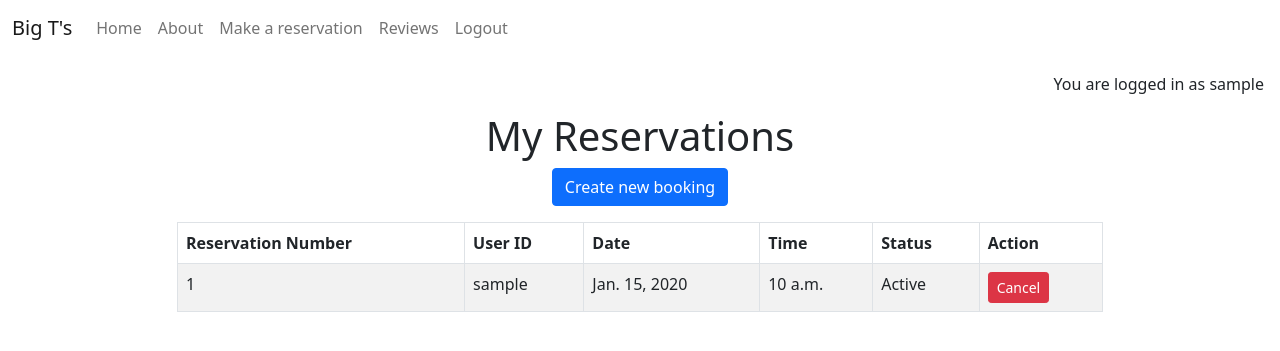
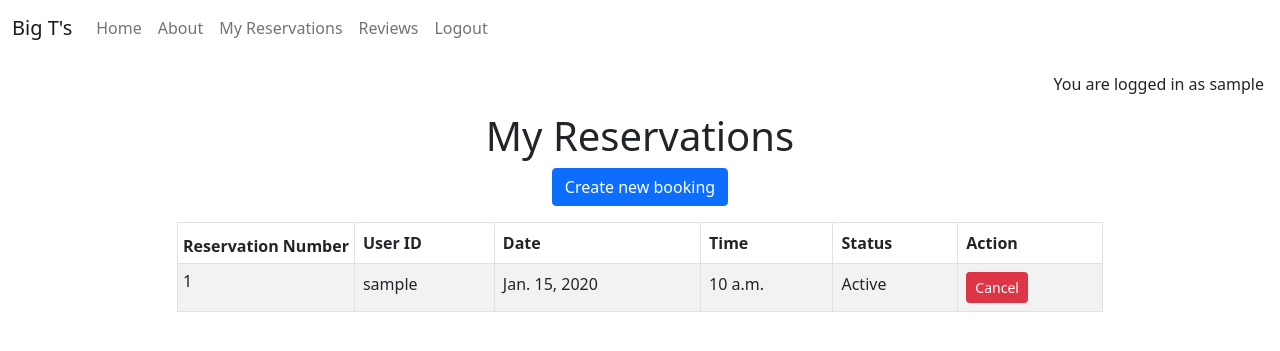
Before and after one commit to TrisPatt/Big-Ts-Chophouse, a Django app: page /reservation/ in a window 1280 px wide. Shown: the top 351 px of the page. Run offline with Django 4.2, Linux system fonts and the light colour scheme; a user stored in the database is signed in; tables that the repository leaves empty hold one stand-in row (values such as "Sample post").

Commit message:
add date picker to date field in reservation forms.py

```diff
--- a/reservation/forms.py
+++ b/reservation/forms.py
@@ -8,7 +8,8 @@ class ReservationForm(forms.ModelForm):
         widget=forms.DateInput(attrs={
             'class': 'form-control datetimepicker-input',
             'id': 'reservation-date',
-            'data-target': '#datetimepicker1'
+            'data-provide': 'datepicker',
+            'data-date-format': 'dd-mm-yyyy'
         })
     )
     time = forms.ChoiceField(
--- a/reservation/templates/reservation/reservation_list.html
+++ b/reservation/templates/reservation/reservation_list.html
@@ -13,7 +13,7 @@
             <table class="table table-striped table-bordered">
                 <thead>
                     <tr>
-                        <th style="white-space: nowrap;">Reservation Number</th>
+                        <th style="width: 10%; white-space: nowrap; padding: 5px;">Reservation Number</th>
                         <th>User ID</th>
                         <th>Date</th>
                         <th>Time</th>
@@ -24,7 +24,7 @@
                 <tbody>
                     {% for reservation in reservations %}
                         <tr>
-                            <td style="white-space: nowrap;">{{ reservation.reservation_number }}</td>
+                            <td style="width: 10%; white-space: nowrap; padding: 5px;">{{ reservation.reservation_number }}</td>
                             <td>{{ reservation.user_id }}</td>
                             <td>{{ reservation.date }}</td>
                             <td>{{ reservation.time }}</td>
--- a/reservation/views.py
+++ b/reservation/views.py
@@ -14,9 +14,14 @@ def home(request):
     return render(request, 'reservation/home.html')
 
 #review reservations
+@login_required #Only allow logged in users to view reservation with their unique id
 def reservation_list(request):
-    reservations = Reservation.objects.filter(user_id=request.user)
-    return render(request, 'reservation/reservation_list.html', {'reservations': reservations})
+    if request.user.is_authenticated:
+        reservations = Reservation.objects.filter(user_id=request.user.id)
+        return render(request, 'reservation/reservation_list.html', {'reservations': reservations})
+    else:
+        # Redirect to login page if the user is not authenticated
+        return redirect('templates/account/login.html')
 
 
 @login_required #Only allow logged in users to create a reservation with their unique id
--- a/templates/base.html
+++ b/templates/base.html
@@ -30,6 +30,7 @@
     <!-- Bootstrap CSS -->
     <link href="https://cdn.jsdelivr.net/npm/bootstrap@5.0.1/dist/css/bootstrap.min.css" rel="stylesheet"
         integrity="sha384-+0n0xVW2eSR5OomGNYDnhzAbDsOXxcvSN1TPprVMTNDbiYZCxYbOOl7+AMvyTG2x" crossorigin="anonymous">
+    <link rel="stylesheet" href="https://cdnjs.cloudflare.com/ajax/libs/bootstrap-datepicker/1.9.0/css/bootstrap-datepicker.min.css">
 
     <!-- Custom CSS -->
     <link rel="stylesheet" href="{% static 'css/style.css' %}">
@@ -63,7 +64,7 @@
                         <a class="nav-link
                           {% if request.path == reservation_url %}active{%endif%}" aria-current="page"
                           href="{% url 'reservation_list' %}"
-                          >Make a reservation</a>
+                          >My Reservations</a>
                     </li>
                     <li class="nav-item">
                         <a class="nav-link
@@ -127,8 +128,9 @@
     </footer>
 
     <script src="https://cdn.jsdelivr.net/npm/bootstrap@5.0.1/dist/js/bootstrap.bundle.min.js"
-        integrity="sha384-gtEjrD/SeCtmISkJkNUaaKMoLD0//ElJ19smozuHV6z3Iehds+3Ulb9Bn9Plx0x4" crossorigin="anonymous">
-        </script>
+        integrity="sha384-gtEjrD/SeCtmISkJkNUaaKMoLD0//ElJ19smozuHV6z3Iehds+3Ulb9Bn9Plx0x4" crossorigin="anonymous"></script>
+    <script src="https://cdnjs.cloudflare.com/ajax/libs/jquery/3.6.0/jquery.min.js"></script>
+    <script src="https://cdnjs.cloudflare.com/ajax/libs/bootstrap-datepicker/1.9.0/js/bootstrap-datepicker.min.js"></script>
 </body>
 
 </html>
```
Also changed, not shown: 1 other file.
